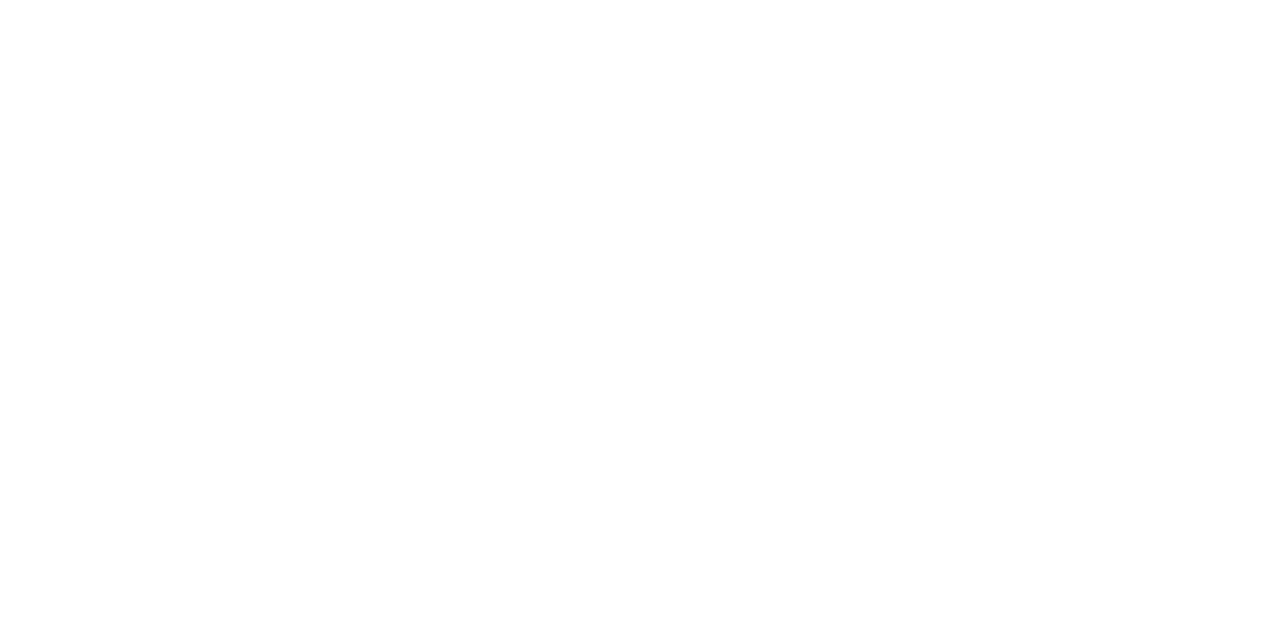
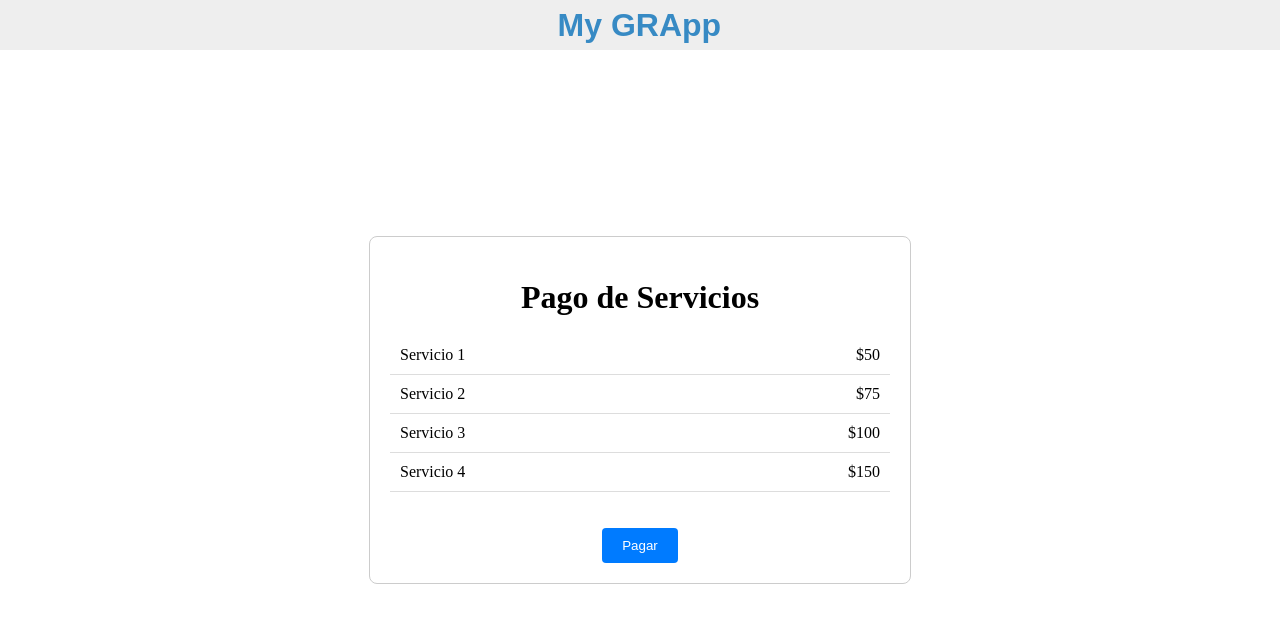
Before and after one commit to diazms04/MyGrapp-Acuacar, a React (Vite) app: page /payment in a window 1280 px wide. Before the commit this address had no page. Shown: the top 622 px of the page. Built offline with nearby package versions, Linux system fonts and the light colour scheme.

Commit message:
payment page created

```diff
--- a/src/pages/Diagnosis/Diagnosis.jsx
+++ b/src/pages/Diagnosis/Diagnosis.jsx
@@ -1,9 +1,19 @@
 import React, { useEffect, useState } from 'react';
 import NavBar from '../../components/NavBar/NavBar';
+import { Link, useNavigate } from 'react-router-dom';
 import BackButton from '../../components/BackButton/BackButton';
 import './Diagnosis.scss'; // Asegúrate de crear y enlazar este archivo CSS
 
 export default function Diagnosis() {
+
+  const navigate = useNavigate();
+
+  const handleButtonClick = () => {
+    navigate('/Payment');
+
+  };
+
+
   const [resultadoEvaluacion, setResultadoEvaluacion] = useState('');
 
   useEffect(() => {
@@ -97,7 +107,10 @@
             </tr>
           </tbody>
         </table>
+        <button className="back-button" onClick={handleButtonClick}>Solicitar Servicios</button>
+
       </div>
+
     </div>
   );
 }
--- /dev/null
+++ b/src/pages/Payment/Payment.jsx
@@ -0,0 +1,33 @@
+import React from 'react';
+import './Payment.scss'; // Asegúrate de tener un archivo CSS para estilizar la página
+import NavBar from '../../components/NavBar/NavBar';
+
+
+const services = [
+  { name: 'Servicio 1', price: 50 },
+  { name: 'Servicio 2', price: 75 },
+  { name: 'Servicio 3', price: 100 },
+  { name: 'Servicio 4', price: 150 },
+];
+
+export default function Payment() {
+  return (
+    <>
+    <NavBar/>
+    <div className='payment-page'>
+    <div className="payment-container">
+      <h1>Pago de Servicios</h1>
+      <ul className="service-list">
+        {services.map((service, index) => (
+          <li key={index} className="service-item">
+            <span>{service.name}</span>
+            <span>${service.price}</span>
+          </li>
+        ))}
+      </ul>
+      <button className="pay-button">Pagar</button>
+    </div>
+    </div>
+    </>
+  );
+}
--- /dev/null
+++ b/src/pages/Payment/Payment.scss
@@ -0,0 +1,49 @@
+/* Payment.css */
+.payment-page {
+    height: 90vh;
+    width: 100%;
+    display: flex;
+    justify-content: center;
+    align-items: center;
+
+}
+
+.payment-container {
+    width: 500px;
+    margin-top: 10px;
+    margin: 10px;
+    padding: 20px;
+    text-align: center;
+    border: 1px solid #ccc;
+    border-radius: 8px;
+  }
+
+  h1 {
+    margin-bottom: 20px;
+  }
+
+  .service-list {
+    list-style: none;
+    padding: 0;
+  }
+
+  .service-item {
+    display: flex;
+    justify-content: space-between;
+    padding: 10px;
+    border-bottom: 1px solid #ddd;
+  }
+
+  .pay-button {
+    margin-top: 20px;
+    padding: 10px 20px;
+    background-color: #007bff;
+    color: white;
+    border: none;
+    border-radius: 4px;
+    cursor: pointer;
+  }
+
+  .pay-button:hover {
+    background-color: #0056b3;
+  }
--- /dev/null
+++ b/src/pages/Payment/index.jsx
@@ -0,0 +1 @@
+export * from './Payment'
--- a/src/routes/WebRouter.jsx
+++ b/src/routes/WebRouter.jsx
@@ -7,6 +7,7 @@
 import Esctaa from '../pages/Esctaa/Esctaa'
 import Diagnosis from '../pages/Diagnosis/Diagnosis'
 import UserPortal from '../pages/UserPortal/UserPortal'
+import Payment from '../pages/Payment/Payment'
 
 export function WebRouter() {
   return (
@@ -18,6 +19,7 @@
             <Route path='/vca' element={<Vca />} />
             <Route path='/esctaa' element={<Esctaa />} />
             <Route path='/diagnosis' element={<Diagnosis />} />
+            <Route path='/payment' element={<Payment />} />
       </Routes>
   )
 }
```
